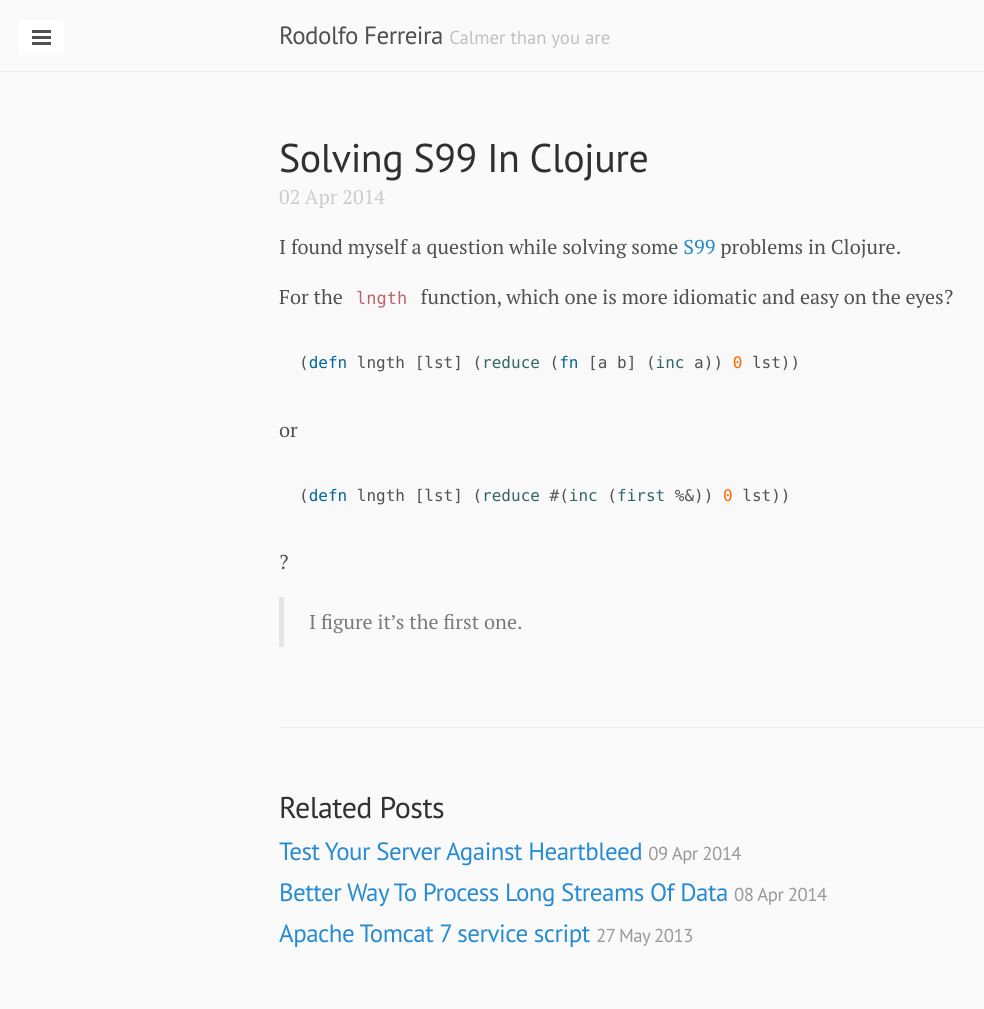
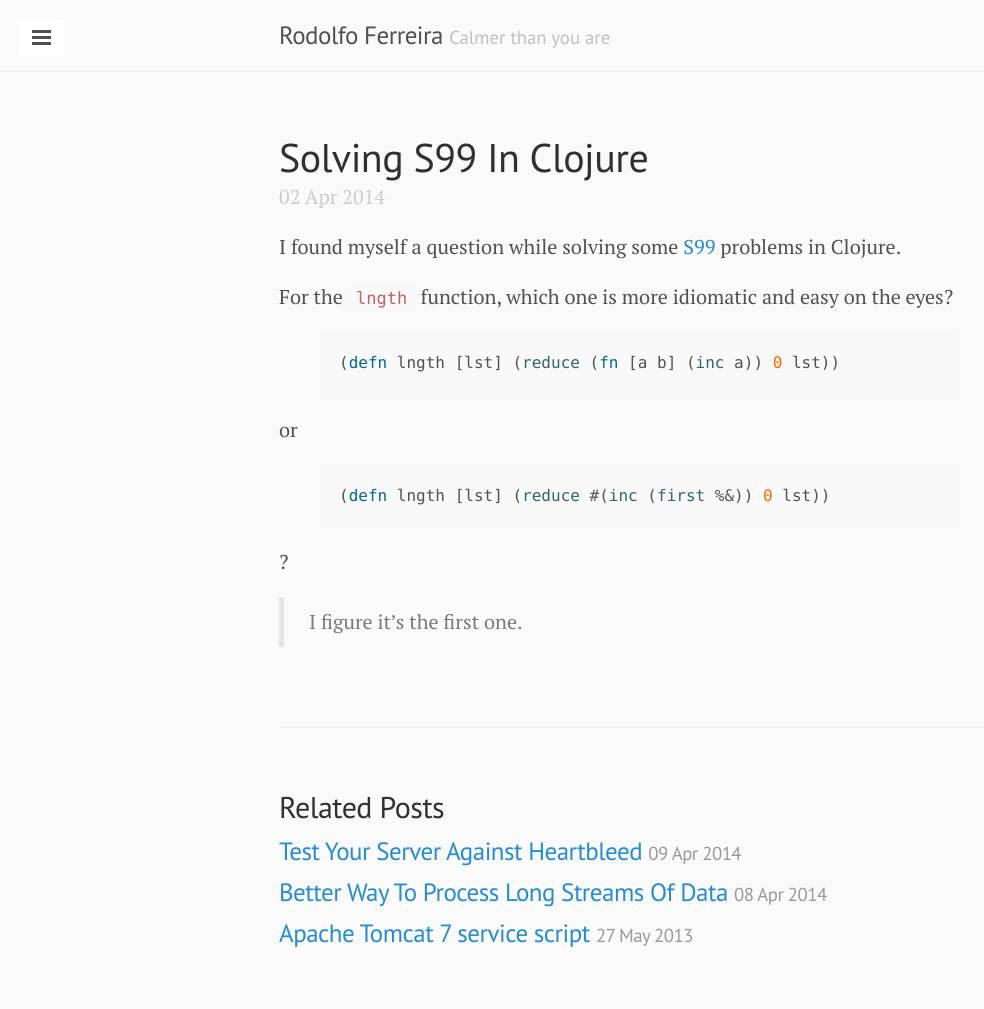
Before and after one commit to rodolfo42/rodolfo42.github.io, a Jekyll site: the page built from _posts/2014-04-02-solving-s99-in-clojure.md, in a window 1280 px wide. Shown: the whole page, without its empty margins (1-985 px from the left). Built offline with Jekyll 4.4.1, drawn with Linux system fonts in a browser that asks for light colours; comment, search, counter and statistics services are not loaded.

Commit message:
Updated 2014-04-02-solving-s99-in-clojure.md

````diff
--- a/_posts/2014-04-02-solving-s99-in-clojure.md
+++ b/_posts/2014-04-02-solving-s99-in-clojure.md
@@ -9,15 +10,15 @@
 
 For the `lngth` function, which one is more idiomatic and easy on the eyes?
 
-```clojure
+{% highlight clojure %}
 (defn lngth [lst] (reduce (fn [a b] (inc a)) 0 lst))
-```
+{% endhighlight %}
 
 or
 
-```clojure
+{% highlight clojure %}
 (defn lngth [lst] (reduce #(inc (first %&)) 0 lst))
-```
+{% endhighlight %}
 
 ?
 
````
Also changed, not shown: other parts of _posts/2014-04-02-solving-s99-in-clojure.md (+1 -0 lines).
